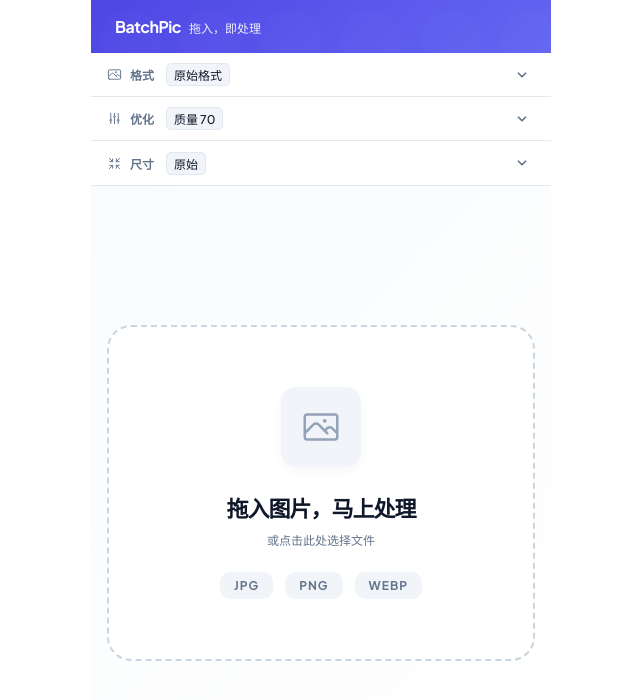
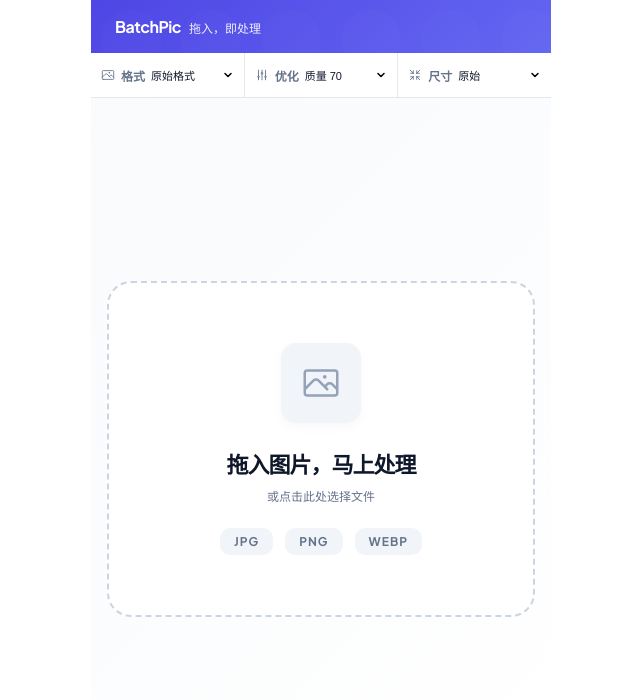
Before and after one commit to maxd010/BatchPic, a React (Vite) app: page / in a window 1280 px wide. Shown: the top 700 px of the page, without its empty margins (319-959 px from the left). Built offline with nearby package versions, Linux system fonts and the light colour scheme.

Commit message:
修改参数面板布局

```diff
--- a/src/renderer/components/ParameterPanel.css
+++ b/src/renderer/components/ParameterPanel.css
@@ -1,4 +1,4 @@
-/* ParameterPanel - Inline Tab Accordion Theme */
+/* ParameterPanel - Horizontal Tab + Dropdown Theme */
 
 .parameter-panel-tabs {
     display: flex;
@@ -9,43 +9,52 @@
 
 .tabs-bar {
     display: flex;
-    flex-direction: column;
+    flex-direction: row;
+    align-items: stretch;
 }
 
-/* 每行 Tab */
-.tab-row {
+/* 每个 Tab 容器（相对定位，用于下拉菜单定位） */
+.tab-item {
+    position: relative;
+    flex: 1;
+    border-right: 1px solid var(--color-border);
+}
+
+.tab-item:last-child {
+    border-right: none;
+}
+
+/* Tab 触发按钮 */
+.tab-trigger {
     display: flex;
     align-items: center;
-    justify-content: space-between;
-    padding: 0 16px;
+    gap: 6px;
+    width: 100%;
+    padding: 0 10px;
     min-height: 44px;
-    border-bottom: 1px solid var(--color-border);
+    border: none;
+    background: transparent;
+    cursor: pointer;
     transition: background 150ms ease;
+    text-align: left;
 }
 
-.tab-row:last-child {
-    border-bottom: none;
+.tab-trigger:hover {
+    background: rgba(79, 70, 229, 0.04);
 }
 
-.tab-row.active {
-    background: rgba(79, 70, 229, 0.03);
-}
-
-.tab-row-left {
-    display: flex;
-    align-items: center;
-    gap: 8px;
-    flex: 1;
+.tab-item.active .tab-trigger {
+    background: rgba(79, 70, 229, 0.06);
 }
 
 .tab-icon {
-    width: 15px;
-    height: 15px;
+    width: 14px;
+    height: 14px;
     color: var(--color-text-muted);
     flex-shrink: 0;
 }
 
-.tab-row.active .tab-icon {
+.tab-item.active .tab-icon {
     color: var(--color-primary);
 }
 
@@ -53,61 +62,88 @@
     font-size: 12px;
     font-weight: 600;
     color: var(--color-text-muted);
-    min-width: 28px;
+    flex-shrink: 0;
 }
 
-.tab-row.active .tab-label {
+.tab-item.active .tab-label {
     color: var(--color-primary);
 }
 
 .tab-value {
-    font-size: 12px;
+    font-size: 11px;
     color: var(--color-text);
-    background: var(--color-surface-secondary, #f1f5f9);
-    border: 1px solid var(--color-border);
-    border-radius: 5px;
-    padding: 2px 7px;
     font-weight: 500;
+    flex: 1;
+    min-width: 0;
+    overflow: hidden;
+    text-overflow: ellipsis;
+    white-space: nowrap;
 }
 
-.tab-expand-btn {
-    display: flex;
-    align-items: center;
-    justify-content: center;
-    width: 26px;
-    height: 26px;
-    border: none;
-    background: transparent;
-    color: var(--color-text-muted);
-    cursor: pointer;
-    border-radius: 6px;
-    transition: all 150ms ease;
-    flex-shrink: 0;
+/* 下拉菜单 */
+.tab-dropdown {
+    position: absolute;
+    top: 100%;
+    left: 0;
+    /* min-width: 160px; */
+    width: max-content;
+    background: var(--color-surface, #ffffff);
+    border: 1px solid var(--color-border);
+    border-radius: 10px;
+    box-shadow: 0 8px 24px rgba(0, 0, 0, 0.1), 0 2px 8px rgba(0, 0, 0, 0.06);
+    z-index: 100;
+    overflow: hidden;
+    animation: dropdownFadeIn 150ms ease;
+    padding: 4px;
 }
 
-.tab-expand-btn:hover {
-    background: rgba(79, 70, 229, 0.1);
+/* 最后一个 Tab 的下拉菜单靠右对齐，防止溢出 */
+.tab-item:last-child .tab-dropdown {
+    left: auto;
+    right: 0;
+}
+
+@keyframes dropdownFadeIn {
+    from { opacity: 0; transform: translateY(-6px); }
+    to   { opacity: 1; transform: translateY(0); }
+}
+
+/* 下拉菜单选项 */
+.dropdown-item {
+    display: block;
+    width: 100%;
+    padding: 8px 12px;
+    font-size: 13px;
+    font-weight: 500;
+    text-align: left;
+    border: none;
+    border-radius: 7px;
+    background: transparent;
+    color: var(--color-text);
+    cursor: pointer;
+    transition: background 120ms ease, color 120ms ease;
+    white-space: nowrap;
+}
+
+.dropdown-item:hover {
+    background: rgba(79, 70, 229, 0.07);
     color: var(--color-primary);
 }
 
-.tab-row.active .tab-expand-btn {
-    color: var(--color-primary);
+.dropdown-item.active {
+    background: var(--color-primary);
+    color: #ffffff;
+    font-weight: 600;
 }
 
-/* 展开的内容面板 */
-.tab-pane-inline {
-    padding: 16px;
-    background: linear-gradient(to bottom, rgba(79, 70, 229, 0.02), transparent);
-    border-bottom: 1px solid var(--color-border);
+/* 下拉菜单内的额外控件区域（slider、input 等） */
+.dropdown-extra {
+    padding: 8px 12px;
+    border-top: 1px solid var(--color-border);
+    margin-top: 4px;
     display: flex;
     flex-direction: column;
-    gap: 14px;
-    animation: tabFadeIn 200ms ease;
-}
-
-@keyframes tabFadeIn {
-    from { opacity: 0; transform: translateY(-4px); }
-    to   { opacity: 1; transform: translateY(0); }
+    gap: 8px;
 }
 
 /* Reusing existing param styles */
@@ -176,18 +212,18 @@
 .format-button,
 .preset-button {
     flex: 1;
-    min-width: 85px;
-    padding: 9px 12px;
+    min-width: 40px;
+    padding: 4px;
     font-size: 12px;
     font-weight: 500;
     border: 1px solid var(--color-border);
-    border-radius: 10px;
+    border-radius: 7px;
     background: #ffffff;
     color: var(--color-text-muted);
     cursor: pointer;
     transition: all 200ms cubic-bezier(0.4, 0, 0.2, 1);
     white-space: nowrap;
-    box-shadow: 0 1px 2px rgba(0, 0, 0, 0.02);
+    /* box-shadow: 0 1px 2px rgba(0, 0, 0, 0.02); */
 }
 
 .preset-button {
--- a/src/renderer/components/ParameterPanel.tsx
+++ b/src/renderer/components/ParameterPanel.tsx
@@ -190,44 +190,40 @@ export function ParameterPanel({
     setActiveTab(activeTab === tab ? null : tab);
   };
 
+  // 点击外部关闭下拉
+  const panelRef = React.useRef<HTMLDivElement>(null);
+  useEffect(() => {
+    const handleClickOutside = (e: MouseEvent) => {
+      if (panelRef.current && !panelRef.current.contains(e.target as Node)) {
+        setActiveTab(null);
+      }
+    };
+    document.addEventListener("mousedown", handleClickOutside);
+    return () => document.removeEventListener("mousedown", handleClickOutside);
+  }, []);
+
   return (
-    <div className="parameter-panel-tabs">
-      {/* 常显示的 Tab 栏 */}
+    <div className="parameter-panel-tabs" ref={panelRef}>
       <div className="tabs-bar">
+
         {/* 格式 Tab */}
-        <div className={`tab-row ${activeTab === "format" ? "active" : ""}`}>
-          <div className="tab-row-left">
+        <div className={`tab-item ${activeTab === "format" ? "active" : ""}`}>
+          <button className="tab-trigger" onClick={() => handleTabToggle("format")} title="展开格式设置">
             <PhotoIcon className="tab-icon" />
             <span className="tab-label">格式</span>
             <span className="tab-value">{getFormatValue()}</span>
-          </div>
-          <button
-            className="tab-expand-btn"
-            onClick={() => handleTabToggle("format")}
-            title="展开格式设置"
-          >
-            <svg width="14" height="14" viewBox="0 0 16 16" fill="none"
-              style={{ transform: activeTab === "format" ? "rotate(180deg)" : "none", transition: "transform 200ms ease" }}>
+            <svg width="12" height="12" viewBox="0 0 16 16" fill="none"
+              style={{ transform: activeTab === "format" ? "rotate(180deg)" : "none", transition: "transform 200ms ease", flexShrink: 0 }}>
               <path d="M4 6L8 10L12 6" stroke="currentColor" strokeWidth="2" strokeLinecap="round" strokeLinejoin="round" />
             </svg>
           </button>
-        </div>
-
           {activeTab === "format" && (
-          <div className="tab-pane-inline">
-            <div className="param-group">
-              <div className="button-group">
+            <div className="tab-dropdown">
               {(["original", "jpg", "png", "webp"] as const).map((format) => (
                 <button
                   key={format}
-                    className={`format-button ${outputFormat === format ? "active" : ""}`}
-                    onClick={() => setOutputFormat(format)}
-                    title={
-                      format === "original" ? "保持原始格式"
-                      : format === "jpg" ? "转换为 JPG 格式"
-                      : format === "png" ? "转换为 PNG 格式"
-                      : "转换为 WebP 格式"
-                    }
+                  className={`dropdown-item ${outputFormat === format ? "active" : ""}`}
+                  onClick={() => { setOutputFormat(format); setActiveTab(null); }}
                 >
                   {format === "original" && "保持原格式"}
                   {format === "jpg" && "转为 JPG"}
@@ -236,37 +232,26 @@ export function ParameterPanel({
                 </button>
               ))}
             </div>
+          )}
         </div>
-          </div>
-        )}
 
         {/* 优化 Tab */}
-        <div className={`tab-row ${activeTab === "compression" ? "active" : ""}`}>
-          <div className="tab-row-left">
+        <div className={`tab-item ${activeTab === "compression" ? "active" : ""}`}>
+          <button className="tab-trigger" onClick={() => handleTabToggle("compression")} title="展开优化设置">
             <AdjustmentsIcon className="tab-icon" />
             <span className="tab-label">优化</span>
             <span className="tab-value">{getCompressionValue()}</span>
-          </div>
-          <button
-            className="tab-expand-btn"
-            onClick={() => handleTabToggle("compression")}
-            title="展开优化设置"
-          >
-            <svg width="14" height="14" viewBox="0 0 16 16" fill="none"
-              style={{ transform: activeTab === "compression" ? "rotate(180deg)" : "none", transition: "transform 200ms ease" }}>
+            <svg width="12" height="12" viewBox="0 0 16 16" fill="none"
+              style={{ transform: activeTab === "compression" ? "rotate(180deg)" : "none", transition: "transform 200ms ease", flexShrink: 0 }}>
               <path d="M4 6L8 10L12 6" stroke="currentColor" strokeWidth="2" strokeLinecap="round" strokeLinejoin="round" />
             </svg>
           </button>
-        </div>
-
           {activeTab === "compression" && (
-          <div className="tab-pane-inline">
-            <div className="param-group">
-              <div className="button-group">
+            <div className="tab-dropdown">
               {(["smart", "quality", "targetSize", "none"] as const).map((mode) => (
                 <button
                   key={mode}
-                    className={`mode-button ${compressionMode === mode ? "active" : ""}`}
+                  className={`dropdown-item ${compressionMode === mode ? "active" : ""}`}
                   onClick={() => setCompressionMode(mode)}
                   title={
                     mode === "smart" ? "推荐模式：自动平衡清晰度与文件大小"
@@ -281,11 +266,9 @@ export function ParameterPanel({
                   {mode === "none" && "无损模式"}
                 </button>
               ))}
-              </div>
-            </div>
 
               {compressionMode === "quality" && (
-              <div className="param-group">
+                <div className="dropdown-extra">
                   <div className="label-with-value">
                     <label>质量级别</label>
                     <span className="value-display">{qualityPreset}</span>
@@ -314,7 +297,7 @@ export function ParameterPanel({
               )}
 
               {compressionMode === "targetSize" && (
-              <div className="param-group">
+                <div className="dropdown-extra">
                   <div className="label-with-value">
                     <label htmlFor="target-size">目标文件大小</label>
                     <span className="value-display">{targetSize} KB</span>
@@ -330,26 +313,22 @@ export function ParameterPanel({
                 </div>
               )}
 
-            {compressionMode !== "smart" && (
-              <div className="param-group">
+              <div className="dropdown-extra">
+                {compressionMode !== "smart" ? (
                   <label className="checkbox-label" title="移除相机型号、拍摄时间、GPS 等 EXIF 信息，可进一步缩小体积并保护隐私">
                     <input type="checkbox" checked={removeMetadata} onChange={(e) => setRemoveMetadata(e.target.checked)} className="param-checkbox" />
                     <span>清除隐私元数据 (EXIF)</span>
                   </label>
-              </div>
-            )}
-
-            {compressionMode === "smart" && (
-              <div className="param-group">
+                ) : (
                   <label className="checkbox-label disabled" title="智能模式已自动包含此项优化">
                     <input type="checkbox" checked={true} disabled className="param-checkbox" />
                     <span>清除元数据 (智能模式已开启)</span>
                   </label>
+                )}
               </div>
-            )}
 
               {originalSize > 0 && (
-              <div className="file-size-info compact">
+                <div className="dropdown-extra file-size-info compact">
                   <div className="size-row">
                     <span>原始大小: <span className="size-value original">{(originalSize / 1024).toFixed(1)} KB</span></span>
                     {estimatedSize && (
@@ -360,34 +339,25 @@ export function ParameterPanel({
               )}
             </div>
           )}
+        </div>
 
         {/* 尺寸 Tab */}
-        <div className={`tab-row ${activeTab === "resize" ? "active" : ""}`}>
-          <div className="tab-row-left">
+        <div className={`tab-item ${activeTab === "resize" ? "active" : ""}`}>
+          <button className="tab-trigger" onClick={() => handleTabToggle("resize")} title="展开尺寸设置">
             <ArrowsPointingInIcon className="tab-icon" />
             <span className="tab-label">尺寸</span>
             <span className="tab-value">{getResizeValue()}</span>
-          </div>
-          <button
-            className="tab-expand-btn"
-            onClick={() => handleTabToggle("resize")}
-            title="展开尺寸设置"
-          >
-            <svg width="14" height="14" viewBox="0 0 16 16" fill="none"
-              style={{ transform: activeTab === "resize" ? "rotate(180deg)" : "none", transition: "transform 200ms ease" }}>
+            <svg width="12" height="12" viewBox="0 0 16 16" fill="none"
+              style={{ transform: activeTab === "resize" ? "rotate(180deg)" : "none", transition: "transform 200ms ease", flexShrink: 0 }}>
               <path d="M4 6L8 10L12 6" stroke="currentColor" strokeWidth="2" strokeLinecap="round" strokeLinejoin="round" />
             </svg>
           </button>
-        </div>
-
           {activeTab === "resize" && (
-          <div className="tab-pane-inline">
-            <div className="param-group">
-              <div className="button-group">
+            <div className="tab-dropdown">
               {["none", "scale", "width", "longEdge"].map((mode) => (
                 <button
                   key={mode}
-                    className={`mode-button ${resizeMode === mode ? "active" : ""}`}
+                  className={`dropdown-item ${resizeMode === mode ? "active" : ""}`}
                   onClick={() => setResizeMode(mode as any)}
                   title={
                     mode === "none" ? "不改变图片尺寸"
@@ -402,11 +372,8 @@ export function ParameterPanel({
                   {mode === "longEdge" && "限制长边"}
                 </button>
               ))}
-              </div>
-            </div>
-
               {resizeMode !== "none" && (
-              <div className="param-group">
+                <div className="dropdown-extra">
                   <input
                     id="resize-value" type="number"
                     min={resizeMode === "scale" ? 1 : 10}
@@ -424,6 +391,8 @@ export function ParameterPanel({
             </div>
           )}
         </div>
+
+      </div>
     </div>
   );
 }
```
Lines whose indentation alone changed are shown as unchanged.
